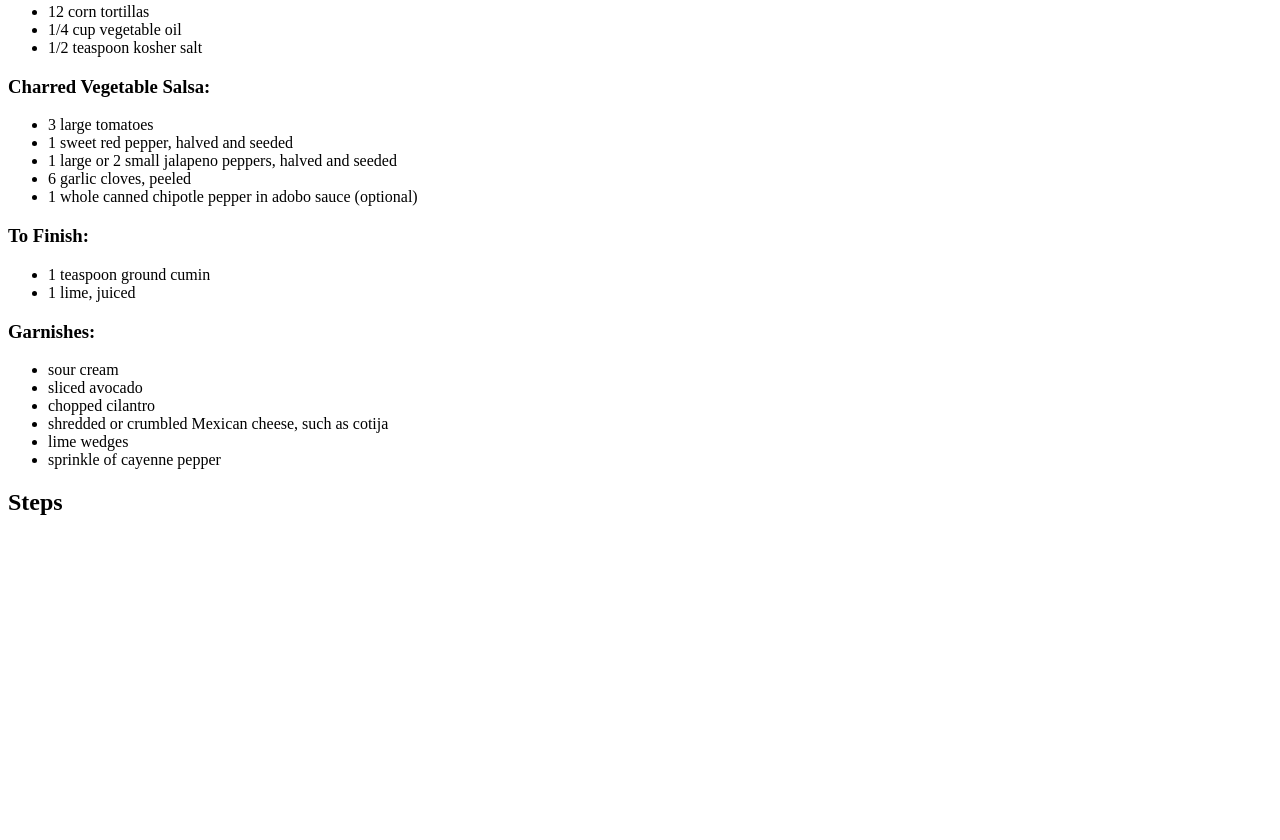
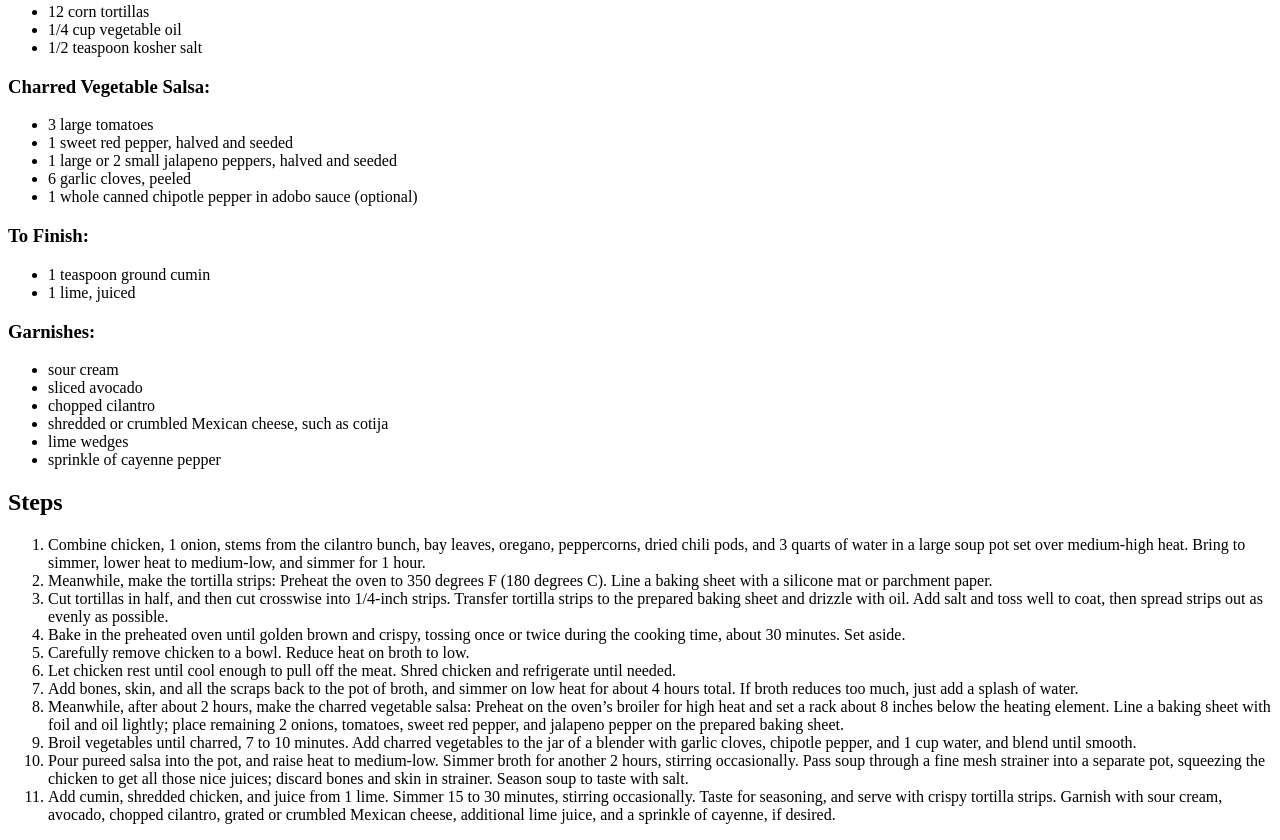
Before and after one commit to dquackenbush/odin-recipes, a plain HTML site: page recipes/tortilla-soup.html in a window 1280 px wide. Shown: the part 851-1691 px from the top of the page. Before the commit the page ends 1387 px from the top, so only its background shows below. Drawn offline with Linux system fonts and the light colour scheme.

Commit message:
Add list of instructions to recreate recipe

```diff
--- a/recipes/tortilla-soup.html
+++ b/recipes/tortilla-soup.html
@@ -53,5 +53,18 @@
         <li>sprinkle of cayenne pepper</li>
     </ul>
     <h2>Steps</h2>
+    <ol>
+        <li>Combine chicken, 1 onion, stems from the cilantro bunch, bay leaves, oregano, peppercorns, dried chili pods, and 3 quarts of water in a large soup pot set over medium-high heat. Bring to simmer, lower heat to medium-low, and simmer for 1 hour.</li>
+        <li>Meanwhile, make the tortilla strips: Preheat the oven to 350 degrees F (180 degrees C). Line a baking sheet with a silicone mat or parchment paper.</li>
+        <li>Cut tortillas in half, and then cut crosswise into 1/4-inch strips. Transfer tortilla strips to the prepared baking sheet and drizzle with oil. Add salt and toss well to coat, then spread strips out as evenly as possible.</li>
+        <li>Bake in the preheated oven until golden brown and crispy, tossing once or twice during the cooking time, about 30 minutes. Set aside.</li>
+        <li>Carefully remove chicken to a bowl. Reduce heat on broth to low.</li>
+        <li>Let chicken rest until cool enough to pull off the meat. Shred chicken and refrigerate until needed.</li>
+        <li>Add bones, skin, and all the scraps back to the pot of broth, and simmer on low heat for about 4 hours total. If broth reduces too much, just add a splash of water.</li>
+        <li>Meanwhile, after about 2 hours, make the charred vegetable salsa: Preheat on the oven’s broiler for high heat and set a rack about 8 inches below the heating element. Line a baking sheet with foil and oil lightly; place remaining 2 onions, tomatoes, sweet red pepper, and jalapeno pepper on the prepared baking sheet.</li>
+        <li>Broil vegetables until charred, 7 to 10 minutes. Add charred vegetables to the jar of a blender with garlic cloves, chipotle pepper, and 1 cup water, and blend until smooth.</li>
+        <li>Pour pureed salsa into the pot, and raise heat to medium-low. Simmer broth for another 2 hours, stirring occasionally. Pass soup through a fine mesh strainer into a separate pot, squeezing the chicken to get all those nice juices; discard bones and skin in strainer. Season soup to taste with salt.</li>
+        <li>Add cumin, shredded chicken, and juice from 1 lime. Simmer 15 to 30 minutes, stirring occasionally. Taste for seasoning, and serve with crispy tortilla strips. Garnish with sour cream, avocado, chopped cilantro, grated or crumbled Mexican cheese, additional lime juice, and a sprinkle of cayenne, if desired.</li>
+    </ol>
 </body>
 </html>
```
